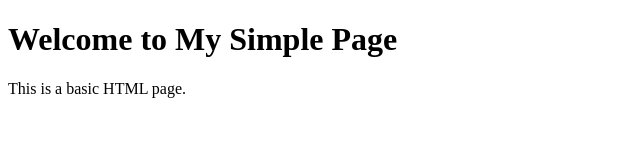
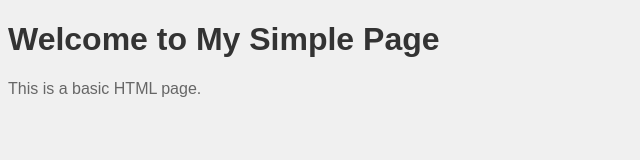
Before and after one commit to shrk18/simple-page, a plain HTML site: page index.html in a window 1280 px wide. Shown: the whole page, without its empty margins (0-640 px from the left). Drawn offline with Linux system fonts and the light colour scheme.

Commit message:
Added CSS styling

```diff
--- a/index.html
+++ b/index.html
@@ -2,6 +2,18 @@
 <html>
 <head>
     <title>Simple Page</title>
+    <style>
+        body {
+            font-family: Arial, sans-serif;
+            background-color: #f0f0f0;
+        }
+        h1 {
+            color: #333;
+        }
+        p {
+            color: #666;
+        }
+    </style>
 </head>
 <body>
     <h1>Welcome to My Simple Page</h1>
```
